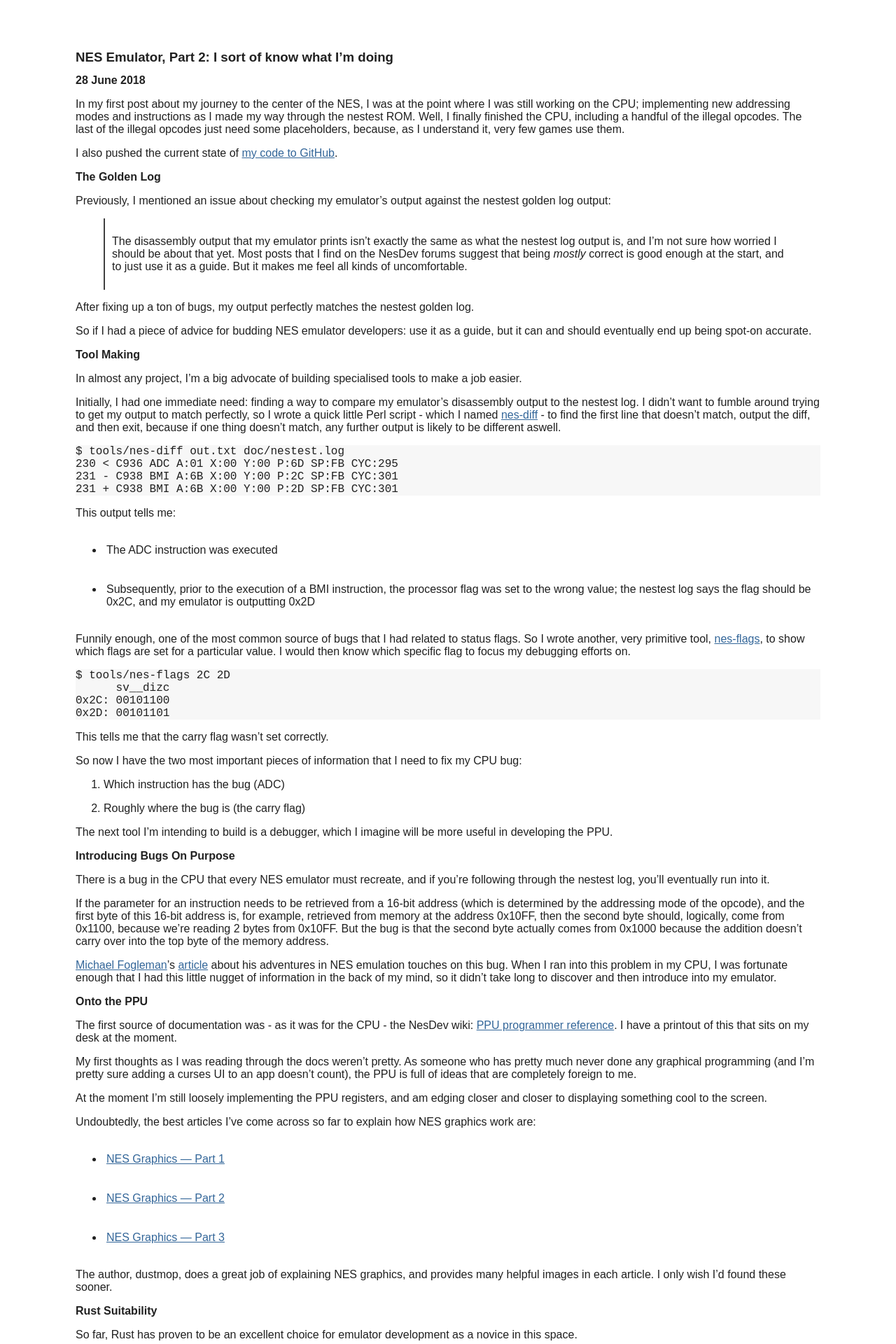
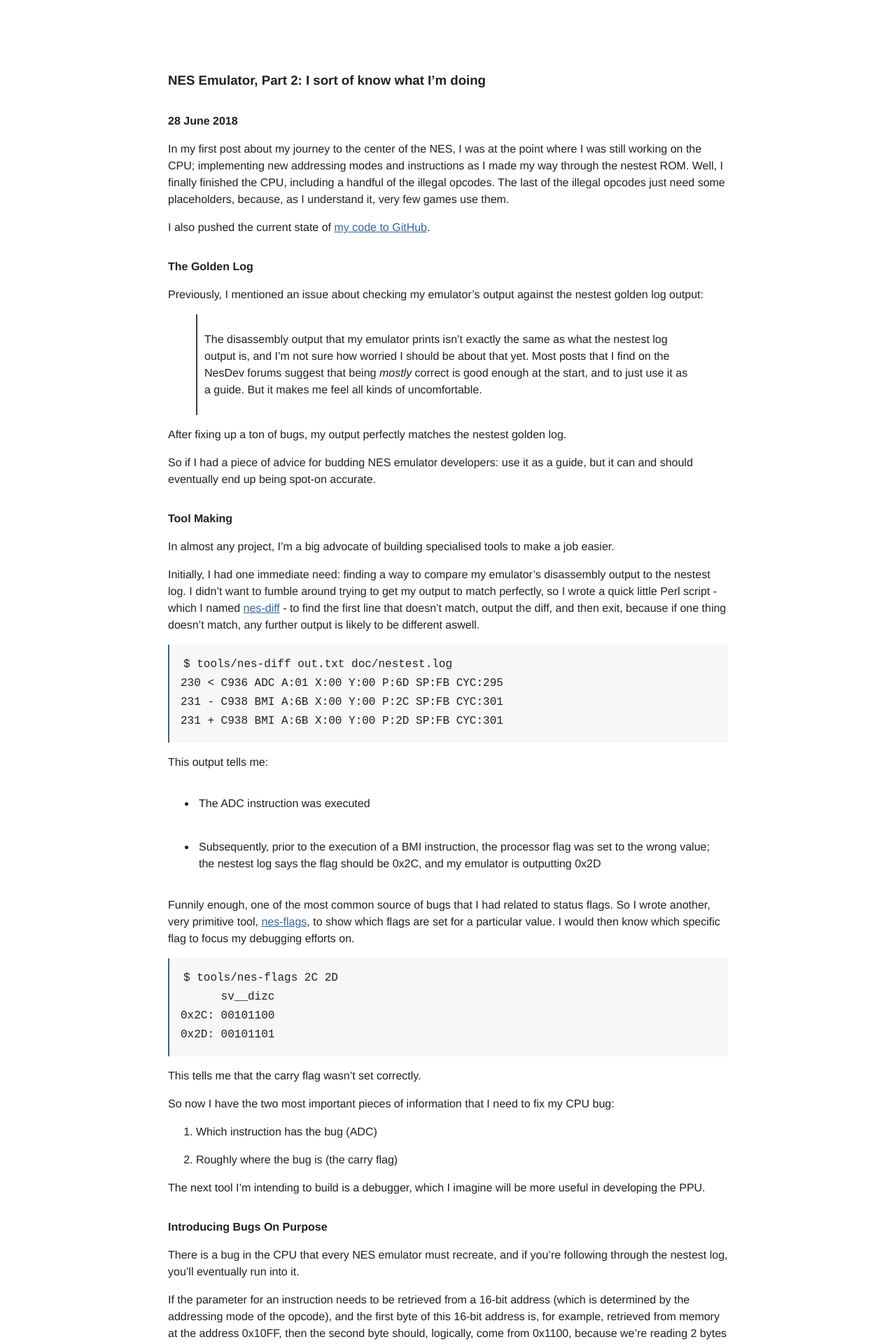
Before and after one commit to ltriant/ltriant.github.io, a Jekyll site: the page built from _posts/2018-06-29-nes-emulator-part-2-i-sort-of-know-what-im-doing.md, in a window 1280 px wide. Shown: the top 1920 px of the page at 70% size. Built offline with Jekyll 4.4.1, drawn with Linux system fonts in a browser that asks for light colours.

Commit message:
css: make it betterer
Using some principles from web design sites by people who are way better
at design than I am...

```diff
--- a/assets/main.css
+++ b/assets/main.css
@@ -1,9 +1,35 @@
-html { -webkit-text-size-adjust: 100%; }
+html {
+	/*
+	display: flex;
+	align-items: center;
+	justify-content: center;
+	min-height: 100%;
+	*/
+
+	/*
+	max-width: 38rem;
+	padding: 1.5rem;
+	margin: auto;
+	*/
+}
+
+/*
+@media screen {
+	body {
+		max-width: 40rem;
+		margin: 1rem;
+	}
+}
+*/
+
 body {
-	padding-left: 100px;
-	padding-top: 50px;
-	padding-right: 100px;
-	font-family: sans-serif;
+	margin: 0 auto;
+	max-width: 50em;
+
+	line-height: 1.5;
+	padding: 4em 1em;
+
+	font-family: "Helvetica", "Arial", sans-serif;
 	font-weight: 400;
 	font-size: 12pt;
 	color: #202020;
@@ -12,20 +38,17 @@ body {
 #content { padding-bottom: 10px; }
 
 #page-footer {
-	border-top: 3px solid hsl(0, 0%, 13%);
-	padding: 12px 2px;
+	border-left: 2px solid #336699;
+	padding: 8px 1em;
 	background: hsl(0, 0%, 97%);
 }
 
-h1 {
+h1 { font-size: 14pt; }
+h2 { font-size: 12pt; }
+h1, h2 {
+	margin-top: 1em;
+	padding-top: 1em;
 	font-weight: 700;
-	font-size: 14pt;
-	color: hsl(0, 0%, 13%);
-}
-
-h2 {
-	font-weight: 700;
-	font-size: 12pt;
 	color: hsl(0, 0%, 13%);
 }
 
@@ -46,7 +69,15 @@ a:link    { color: #336699; }
 a:visited { color: #336699; }
 a:hover   { color: #6699ff; text-decoration: none; }
 
-pre { background: hsl(0, 0%, 97%); }
+code, pre { background: hsl(0, 0%, 97%); }
+pre {
+	padding: 1em;
+	border-left: 2px solid #336699;
+}
+code {
+	padding: 2px 4px;
+	vertical-align: text-bottom;
+}
 
 .highlight .hll { background-color: #ffffcc }
 .highlight  { background: hsl(0, 0%, 97%); }
```
